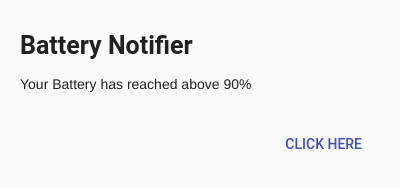
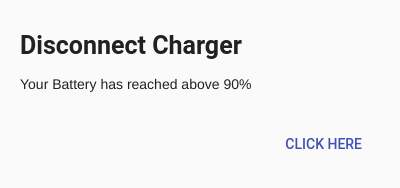
Before and after one commit to AcmeGamers/Battery-Informer-v1, an Electron app: page app/notification.html in a window 400 px wide. Shown: the top 188 px of the page. Drawn offline with Linux system fonts and the light colour scheme.

Commit message:
Update notification.html

```diff
--- a/app/notification.html
+++ b/app/notification.html
@@ -17,7 +17,7 @@
     <link rel="stylesheet" href="styles.css" />
   </head>
   <body>
-    <h3>Battery Notifier</h3>
+    <h3>Disconnect Charger</h3>
     <p>Your Battery has reached above 90%</p>
     <!-- Primary-colored flat button -->
     <button
```
